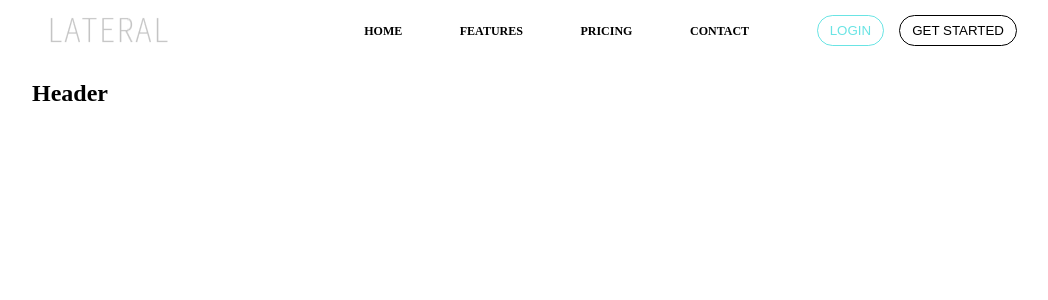
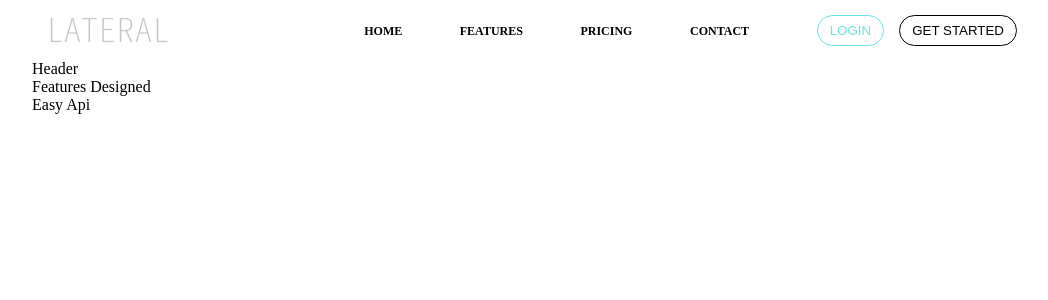
Before and after one commit to Daniel-Vasquez/mi-credito, a React (Create React App) app: page / in a window 1280 px wide. Shown: the top 300 px of the page, without its empty margins (108-1156 px from the left). Built offline with nearby package versions, Linux system fonts and the light colour scheme; the HTML template or start-up script is replaced by a standard one.

Commit message:
Initializing EasyApi

```diff
--- a/src/App.jsx
+++ b/src/App.jsx
@@ -1,5 +1,8 @@
 import Navbar from './components/Navbar'
 import Header from './components/Header'
+import FeaturesDesigned from './components/FeaturesDesigned'
+import EasyApi from './components/EasyApi'
+
 import './App.css'
 
 function App() {
@@ -7,6 +10,8 @@ function App() {
     <main className='MainContainer'>
       <Navbar/>
       <Header/>
+      <FeaturesDesigned/>
+      <EasyApi/>
     </main>
   );
 }
--- /dev/null
+++ b/src/components/EasyApi.jsx
@@ -0,0 +1,9 @@
+function EasyApi () {
+  return (
+    <div>
+      Easy Api
+    </div>
+  )
+}
+
+export default EasyApi
--- /dev/null
+++ b/src/components/FeaturesDesigned.jsx
@@ -0,0 +1,9 @@
+function FeaturesDesigned() {
+  return (
+    <div>
+      Features Designed
+    </div>
+  )
+}
+
+export default FeaturesDesigned
--- a/src/components/Header.jsx
+++ b/src/components/Header.jsx
@@ -3,9 +3,7 @@ import './styles/Header.css'
 function Header(){
   return (
     <header className='Header'>
-      <h2>
-        Header
-      </h2>
+      Header
     </header>
   )
 }
--- a/src/components/styles/Header.css
+++ b/src/components/styles/Header.css
@@ -1,2 +1 @@
-.Header {
-}
+/* .Header {} */
```
Also changed, not shown: src/components/Footer/index.css (deleted), src/components/Footer/index.jsx (deleted).
